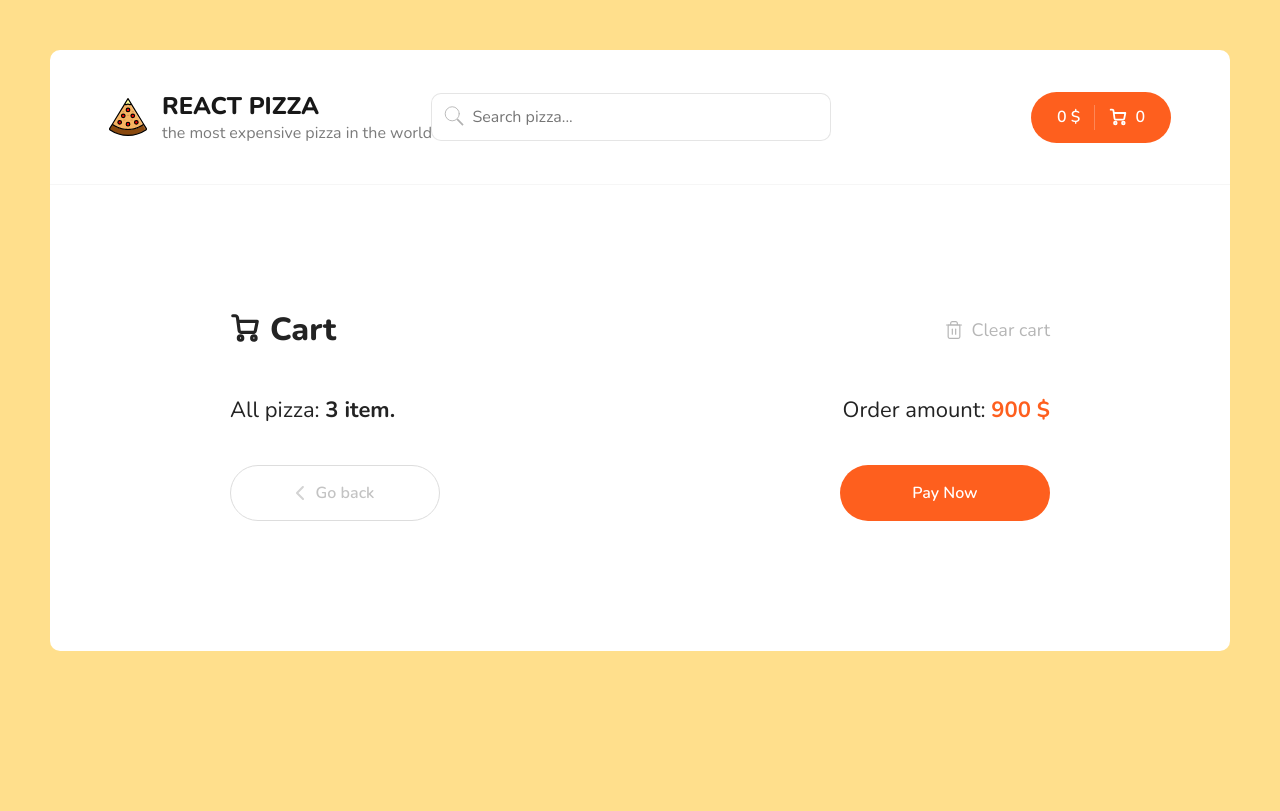
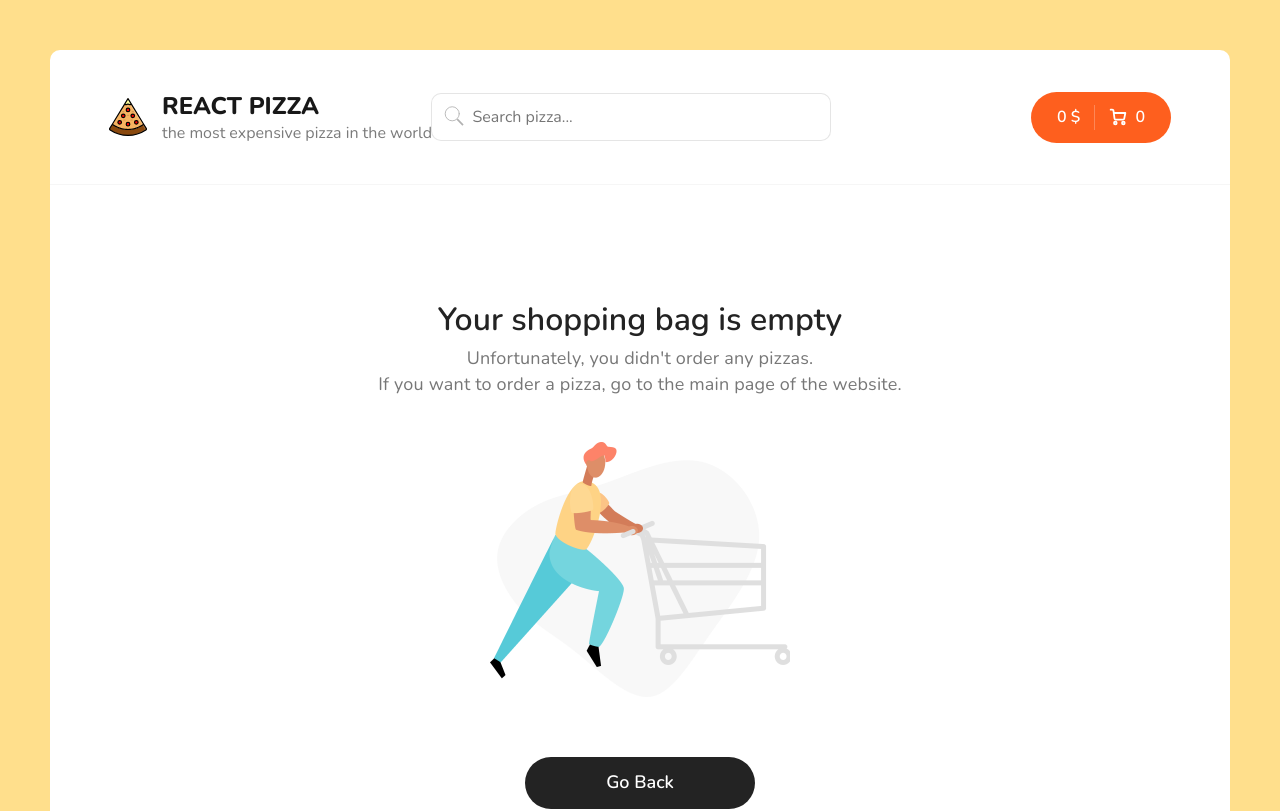
Before and after one commit to VadimKorobec/react-pizza-2, a React (Create React App) app: page /cart in a window 1280 px wide. Shown: the top 811 px of the page. Built offline with nearby package versions, Linux system fonts and the light colour scheme.

Commit message:
add CartEmpty

```diff
--- a/src/components/CardItem.jsx
+++ b/src/components/CardItem.jsx
@@ -1,5 +1,5 @@
 import { useDispatch } from "react-redux";
-import { addItem, removeItem } from "../redux/slices/cartSlice";
+import { addItem,minusItem,removeItem } from "../redux/slices/cartSlice";
 
 export const CardItem = ({
   id,
@@ -17,8 +17,12 @@ export const CardItem = ({
   };
 
   const onClickMinus = () => {
-    dispatch(removeItem(id));
+    dispatch(minusItem(id));
   };
+
+  const onClickRemove = () => {
+    dispatch(removeItem(id))
+  }
 
   return (
     <>
@@ -81,7 +85,7 @@ export const CardItem = ({
           <b>{price * count} $</b>
         </div>
         <div className="cart__item-remove">
-          <div className="button button--outline button--circle">
+          <div onClick={onClickRemove} className="button button--outline button--circle">
             <svg
               width="10"
               height="10"
--- /dev/null
+++ b/src/components/CartEmpty.jsx
@@ -0,0 +1,21 @@
+import { Link } from 'react-router-dom';
+import Empty from '../assets/img/empty-cart.png'
+
+export const CartEmpty = () => {
+  return (
+    <>
+      <div className="cart cart--empty">
+        <h2>Your shopping bag is empty</h2>
+        <p>
+          Unfortunately, you didn't order any pizzas.
+          <br />
+          If you want to order a pizza, go to the main page of the website.
+        </p>
+        <img src={Empty} alt="Empty cart" />
+        <Link to="/" className="button button--black">
+          <span>Go Back</span>
+        </Link>
+      </div>
+    </>
+  );
+};
--- a/src/components/PizzaBlock/PizzaBlock.jsx
+++ b/src/components/PizzaBlock/PizzaBlock.jsx
@@ -22,7 +22,7 @@ export const PizzaBlock = ({ id, title, price, imageUrl, sizes, types }) => {
       title,
       price,
       imageUrl,
-      size: activeSize,
+      size: sizes[activeSize],
       types: typeNames[activeType],
     };
     dispatch(addItem(item));
--- a/src/pages/Cart.jsx
+++ b/src/pages/Cart.jsx
@@ -1,11 +1,24 @@
 import { useDispatch, useSelector } from "react-redux";
 import { Link } from "react-router-dom";
 import { CardItem } from "../components/CardItem";
+import { clearItems } from "../redux/slices/cartSlice";
+import { CartEmpty } from "../components/CartEmpty";
 
 export const Cart = () => {
-  const items = useSelector((state) => state.cart.items);
-  console.log(items)
+  const { totalPrice, items } = useSelector((state) => state.cart);
   const dispatch = useDispatch();
+
+  const totalCount = items.reduce((acc, item) => {
+    return acc + item.count;
+  }, 0);
+
+  const onClickClear = () => {
+    dispatch(clearItems());
+  };
+
+  if (totalPrice === 0) {
+    return <CartEmpty />;
+  }
   return (
     <>
       <div className="container container--cart">
@@ -43,7 +56,7 @@ export const Cart = () => {
               </svg>
               Cart
             </h2>
-            <div className="cart__clear">
+            <div onClick={onClickClear} className="cart__clear">
               <svg
                 width="20"
                 height="20"
@@ -92,10 +105,10 @@ export const Cart = () => {
           <div className="cart__bottom">
             <div className="cart__bottom-details">
               <span>
-                All pizza: <b>3 item.</b>
+                All pizza: <b>{totalCount} item.</b>
               </span>
               <span>
-                Order amount: <b>900 $</b>
+                Order amount: <b>{totalPrice} $</b>
               </span>
             </div>
             <div className="cart__bottom-buttons">
--- a/src/redux/slices/cartSlice.js
+++ b/src/redux/slices/cartSlice.js
@@ -28,16 +28,22 @@ export const cartSlice = createSlice({
         return item.price * item.count + sum;
       }, 0);
     },
-
+    minusItem(state, action) {
+      const findItem = state.items.find((item) => item.id === action.payload);
+      if (findItem) {
+        findItem.count -= 1;
+      }
+    },
     removeItem(state, action) {
       state.items = state.items.filter((item) => item.id !== action.payload);
     },
     clearItems(state) {
       state.items = [];
+      state.totalPrice = 0;
     },
   },
 });
 
-export const { addItem, removeItem, clearItems } = cartSlice.actions;
+export const { addItem, removeItem, clearItems, minusItem } = cartSlice.actions;
 
 export default cartSlice.reducer;
--- a/src/scss/app.scss
+++ b/src/scss/app.scss
@@ -334,7 +334,7 @@ body {
   }
 
   &--empty {
-    margin: 0 auto;
+    margin: 80px auto;
     width: 560px;
     text-align: center;
 
```
